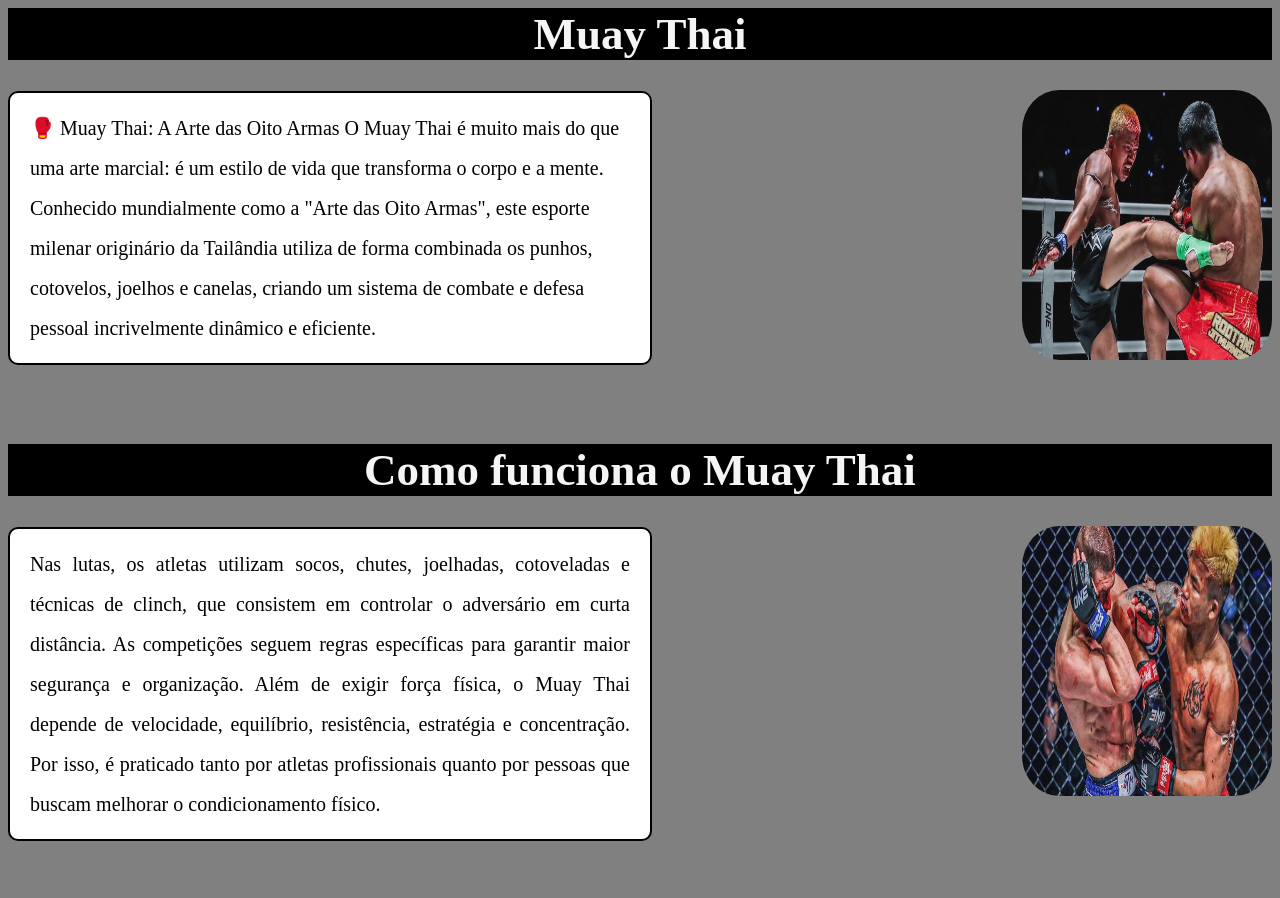
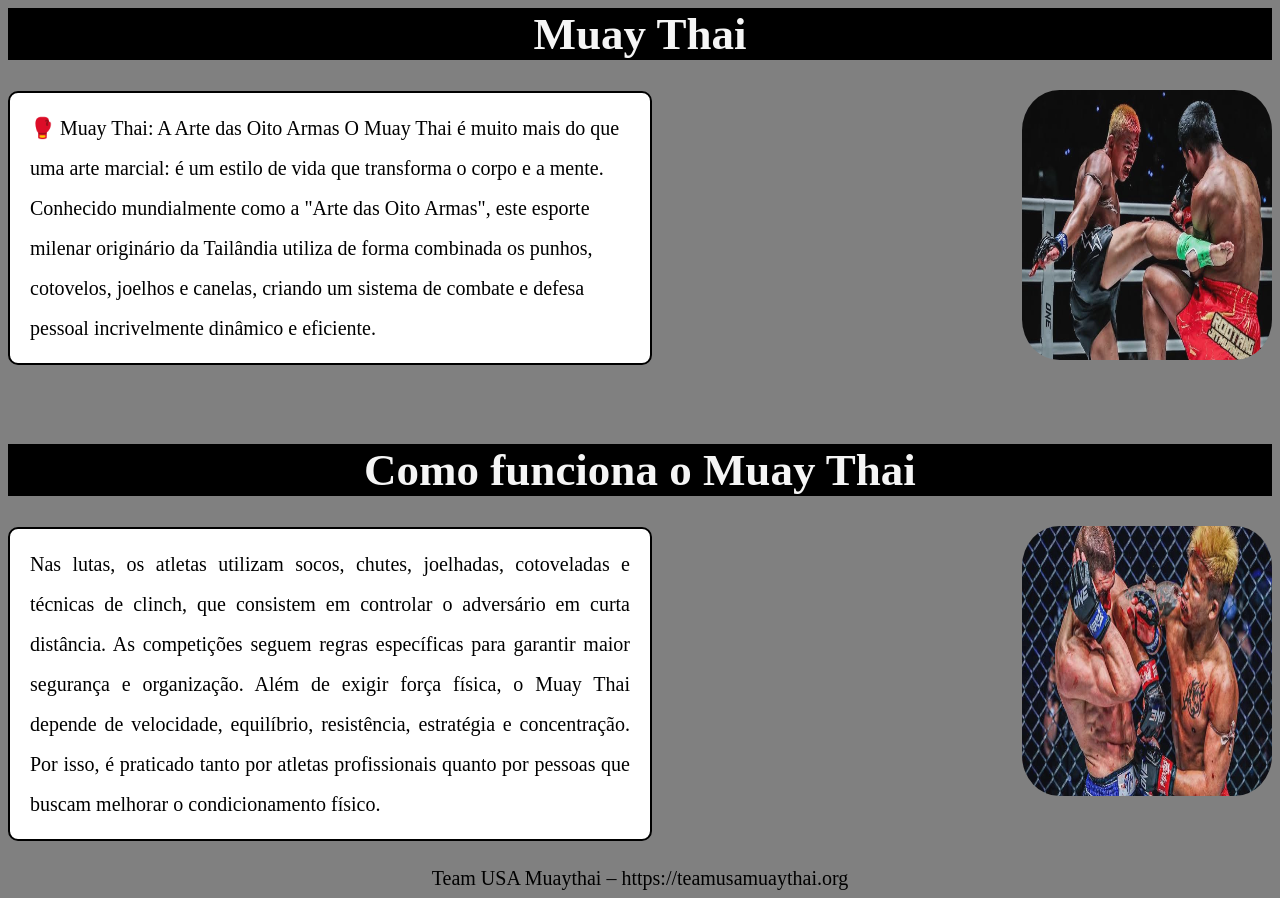
Before and after one commit to igorpyetro/artesmarciais, a plain HTML site: page thai.html in a window 1280 px wide. Before the commit the page ends 867 px from the top, so only its background shows below. Drawn offline with Linux system fonts and the light colour scheme.

Commit message:
Update thai.html

```diff
--- a/thai.html
+++ b/thai.html
@@ -102,7 +102,7 @@ Além de exigir força física, o Muay Thai depende de velocidade, equilíbrio,
 </p>
 
 
-
+<center> Team USA Muaythai – https://teamusamuaythai.org </center>
 
 
 
```
